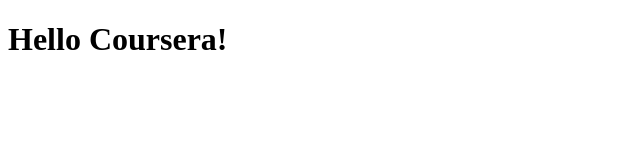
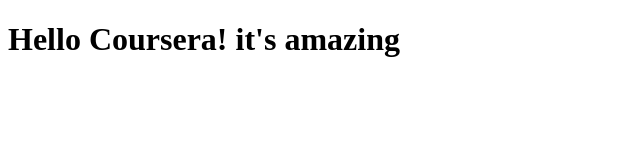
Before and after one commit to Aariz18/Assignmentsolution, a plain HTML site: page site/index.html in a window 1280 px wide. Shown: the whole page, without its empty margins (0-640 px from the left). Drawn offline with Linux system fonts and the light colour scheme.

Commit message:
small addition

```diff
--- a/site/index.html
+++ b/site/index.html
@@ -4,7 +4,7 @@
 	<title>Hello Coursera!</title>
 </head>
 <body>
-	<h1>Hello Coursera!</h1>
+	<h1>Hello Coursera! it's amazing</h1>
 
 </body>
 </html>
```
